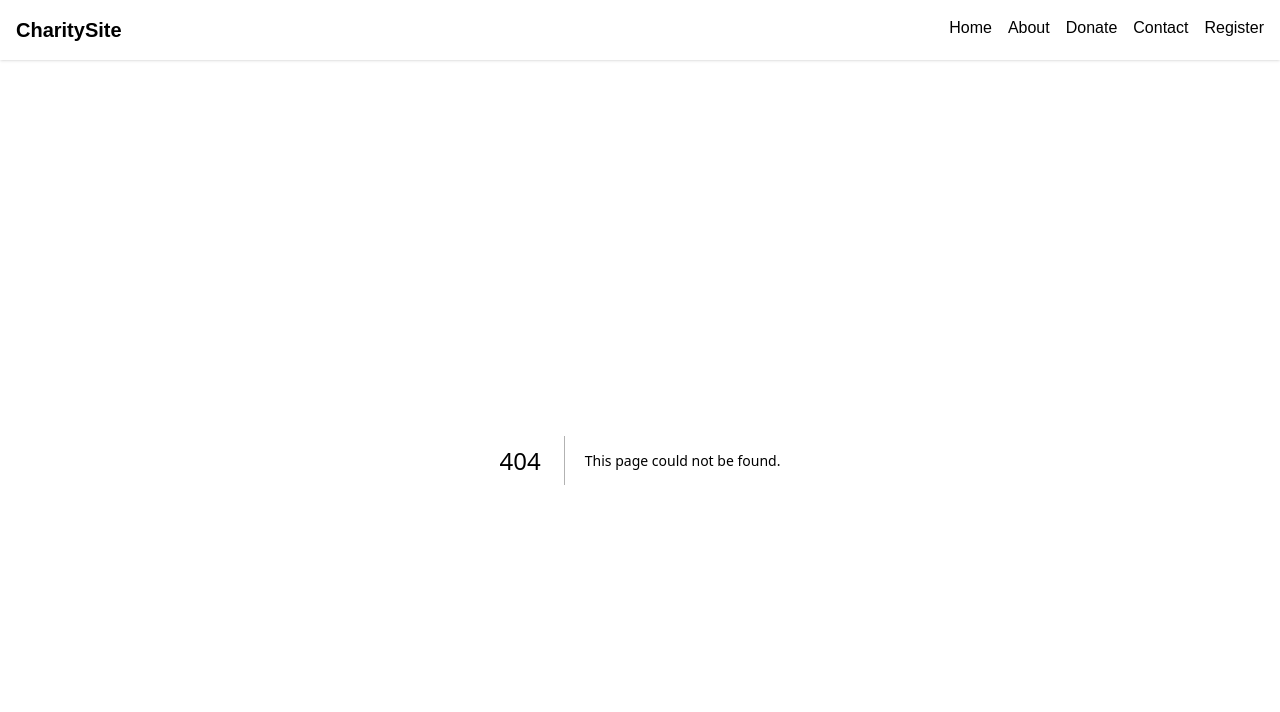
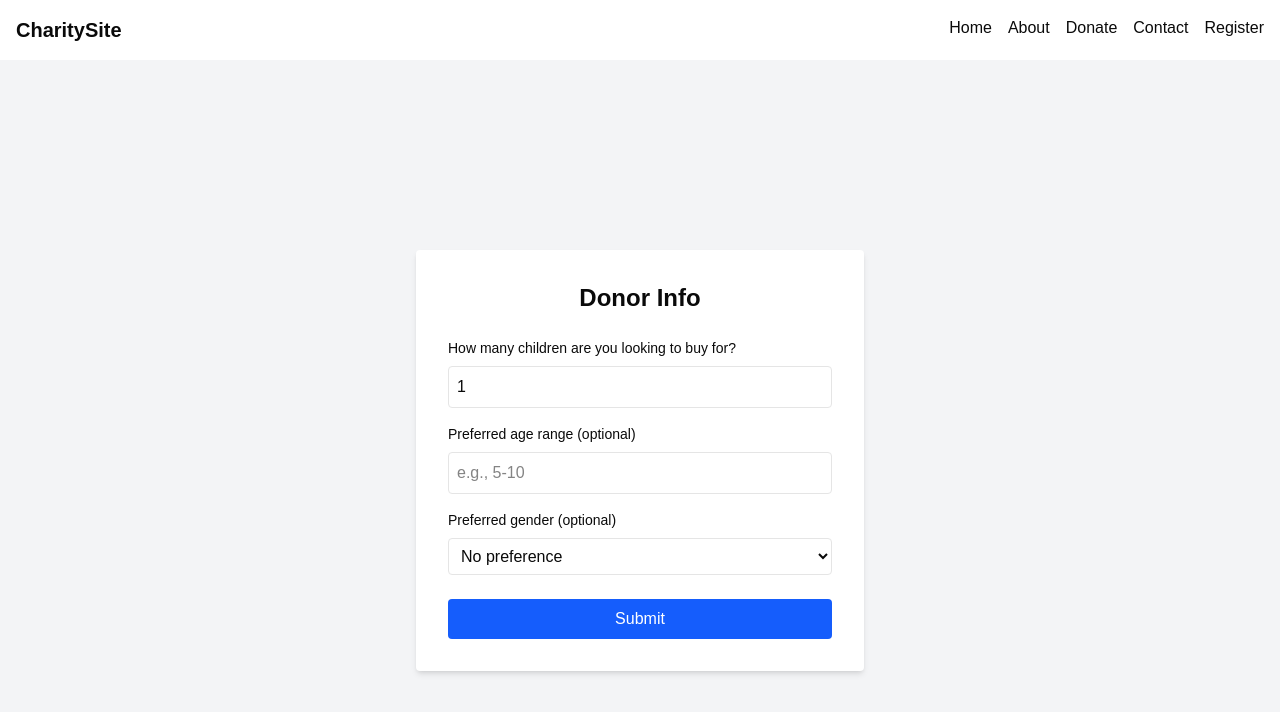
Before and after one commit to Landon7676/charity-webapp, a Next.js app: page /register/donor in a window 1280 px wide. Before the commit this address had no page. Shown: the top 712 px of the page. Built offline with nearby package versions, Linux system fonts and the light colour scheme.

Commit message:
Added Donor Registration Page

```diff
--- a/pages/register.tsx
+++ b/pages/register.tsx
@@ -2,6 +2,7 @@ import { useState } from "react";
 import { auth, db } from "@/lib/firebase";
 import { createUserWithEmailAndPassword } from "firebase/auth";
 import { doc, setDoc } from "firebase/firestore";
+import { useRouter } from "next/router";
 
 export default function Register() {
   const [email, setEmail] = useState("");
@@ -9,6 +10,7 @@ export default function Register() {
   const [role, setRole] = useState("donor"); // default role
   const [error, setError] = useState("");
   const [success, setSuccess] = useState(false);
+  const router = useRouter();
 
   const handleSubmit = async (e: React.FormEvent) => {
     e.preventDefault();
@@ -19,14 +21,15 @@ export default function Register() {
       const userCredential = await createUserWithEmailAndPassword(auth, email, password);
       const user = userCredential.user;
 
-      // Save role to Firestore
+      // Save basic profile info
       await setDoc(doc(db, "users", user.uid), {
         email,
         role,
         createdAt: new Date()
       });
 
-      setSuccess(true);
+      // Redirect to role-specific step
+      router.push(`/register/${role}`);
     } catch (err: any) {
       setError(err.message);
     }
--- /dev/null
+++ b/pages/register/donor.tsx
@@ -0,0 +1,76 @@
+import { useState } from "react";
+import { auth, db } from "@/lib/firebase";
+import { doc, updateDoc } from "firebase/firestore";
+import { useRouter } from "next/router";
+
+export default function DonorDetails() {
+  const [childCount, setChildCount] = useState(1);
+  const [ageRange, setAgeRange] = useState("");
+  const [genderPref, setGenderPref] = useState("");
+  const router = useRouter();
+
+  const handleSubmit = async (e: React.FormEvent) => {
+    e.preventDefault();
+    const user = auth.currentUser;
+
+    if (!user) return alert("User not logged in");
+
+    await updateDoc(doc(db, "users", user.uid), {
+      donorProfile: {
+        childCount,
+        ageRange,
+        genderPref,
+      },
+    });
+
+    router.push("/dashboard"); // or wherever you want to go next
+  };
+
+  return (
+    <main className="min-h-screen flex items-center justify-center bg-gray-100 p-6">
+      <form
+        onSubmit={handleSubmit}
+        className="bg-white shadow-md rounded p-8 max-w-md w-full"
+      >
+        <h2 className="text-2xl font-bold mb-6 text-center">Donor Info</h2>
+
+        <label className="block mb-2 text-sm font-medium">How many children are you looking to buy for?</label>
+        <input
+          type="number"
+          min="1"
+          value={childCount}
+          onChange={(e) => setChildCount(parseInt(e.target.value))}
+          className="w-full p-2 border rounded mb-4"
+          required
+        />
+
+        <label className="block mb-2 text-sm font-medium">Preferred age range (optional)</label>
+        <input
+          type="text"
+          placeholder="e.g., 5-10"
+          value={ageRange}
+          onChange={(e) => setAgeRange(e.target.value)}
+          className="w-full p-2 border rounded mb-4"
+        />
+
+        <label className="block mb-2 text-sm font-medium">Preferred gender (optional)</label>
+        <select
+          value={genderPref}
+          onChange={(e) => setGenderPref(e.target.value)}
+          className="w-full p-2 border rounded mb-6"
+        >
+          <option value="">No preference</option>
+          <option value="male">Boys</option>
+          <option value="female">Girls</option>
+        </select>
+
+        <button
+          type="submit"
+          className="w-full bg-blue-600 text-white py-2 px-4 rounded hover:bg-blue-700"
+        >
+          Submit
+        </button>
+      </form>
+    </main>
+  );
+}
```
Also changed, not shown: pages/register/recipient.tsx (added).
